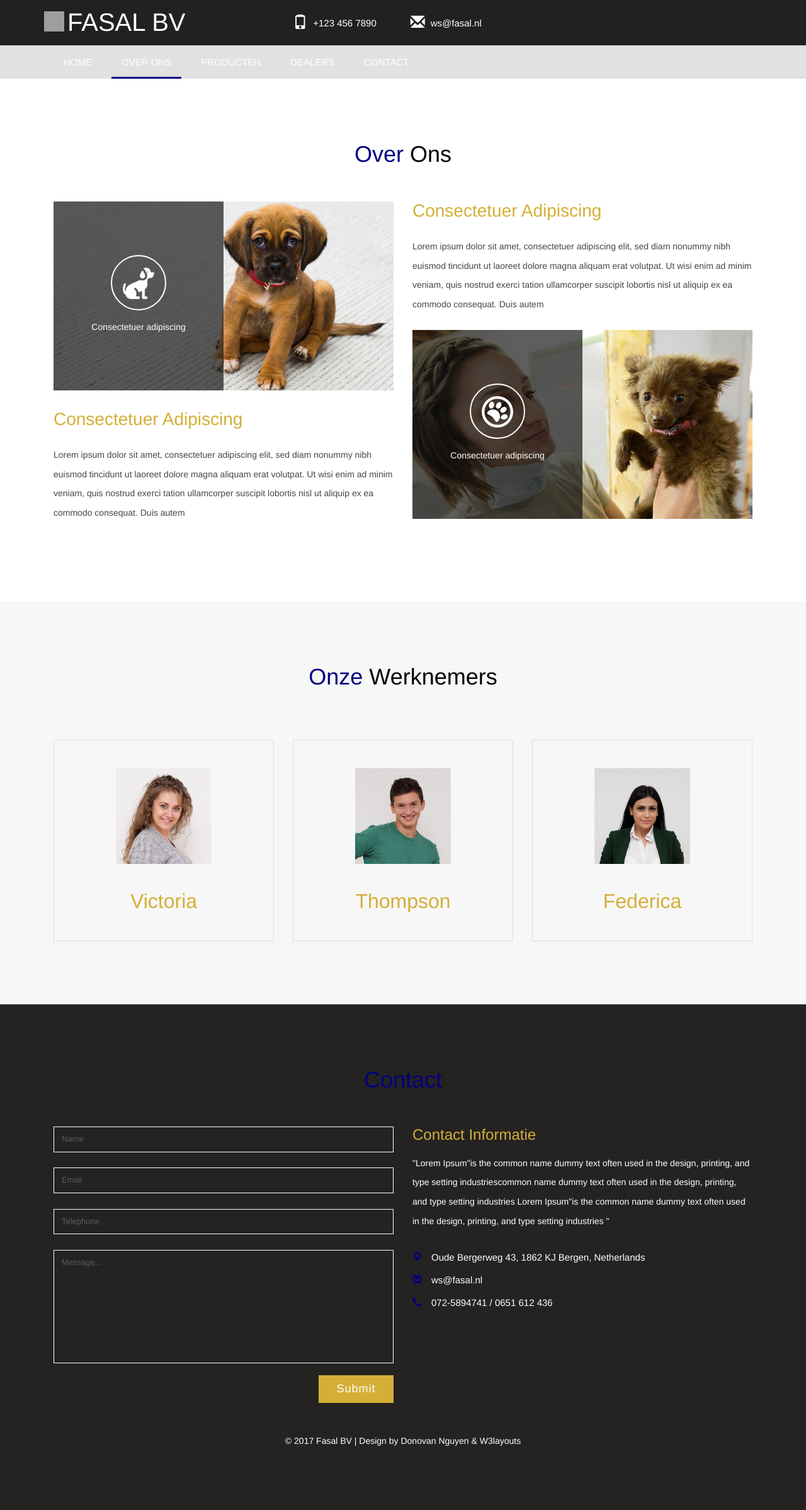
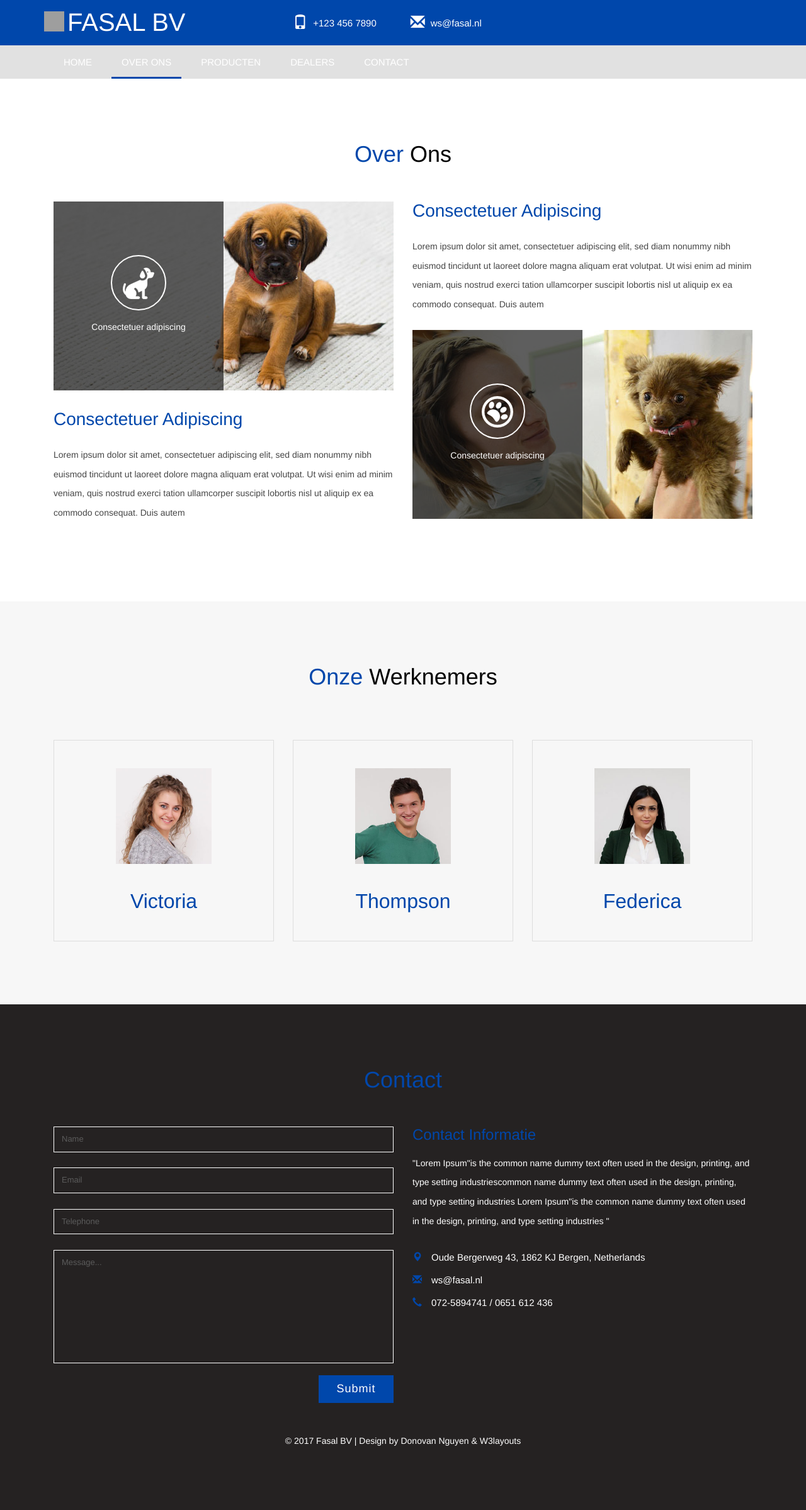
Before and after one commit to mrnicedonovan/mrnicedonovan.github.io, a PHP site: page /about.html in a window 1280 px wide. Shown: the whole page at 63% size. Run offline with PHP 8.4, Linux system fonts and the light colour scheme; grey boxes are pictures that could not be loaded.

Commit message:
Updated CSS

```diff
--- a/web/css/galleryeffect.css
+++ b/web/css/galleryeffect.css
@@ -62,7 +62,7 @@
 	padding: 0px;
 	z-index: 99;
 	text-align: center;
-	background: rgba(203, 157, 45, 0.90);
+	background: rgba(0, 0, 128, 0.90);
 
 }
 .lb-overlay > div{
--- a/web/css/style.css
+++ b/web/css/style.css
@@ -78,7 +78,7 @@ body a:hover{
 }
 .header {
     padding: 14px 0;
-    background: #212121;
+    background: #0047ab;
 }
 .header-middle{
 	float:left;
@@ -200,7 +200,7 @@ body a:hover{
 	position: absolute;
 	z-index: 2;
 	overflow: hidden;
-	color: navy;
+	color: #0047ab;
 	white-space: nowrap;
 	width: 0%;
 	-webkit-transition: width 0.4s 0.3s;
@@ -297,12 +297,12 @@ body a:hover{
 	transition: transform 0.4s cubic-bezier(0.22, 0.61, 0.36, 1);
 }
 .menu--shylock .menu__link::before {
-    background: navy;
+    background: #0047ab;
 	-webkit-transition-delay: 0.4s;
 	transition-delay: 0.4s;
 }
 .menu--shylock .menu__link::after {
-    background: navy;
+    background: #0047ab;
 }
 a.menu__link {
     color: #fff !important;
@@ -676,7 +676,7 @@ top: 9%;
 h3.title{
 	text-align:center;
 	font-size:36px;
-	color:navy;
+	color: #0047ab;
 	margin-bottom:55px;
 }
 h3.title span{
@@ -1258,10 +1258,10 @@ background: url(../images/themes1.png) no-repeat -0px -0px;
 	transition:.5s all;
 }
 .contact-list li a:hover{
-	color:#0cbbc8;
+	color:#0047ab;
 }
 .contact-list li span{
-	color:navy;
+	color: #0047ab;
 	left: -1em;
 }
 .contact-right form {
@@ -1305,7 +1305,7 @@ background: url(../images/themes1.png) no-repeat -0px -0px;
     color: #fff;
     letter-spacing: 1px;
     outline: none;
-    background:#D4AF37;
+    background:#0047ab;
     transition: 0.5s all ease;
     -webkit-transition: 0.5s all ease;
     -moz-transition: 0.5s all ease;
@@ -1413,7 +1413,7 @@ p.copy-right a:hover{
     opacity: 1;
 }
 .contact-left h2 {
-    color: #D4AF37;
+    color: #0047ab;
     margin-bottom: 16px;
     font-size: 24px;
 }
@@ -1425,7 +1425,7 @@ p.copy-right a:hover{
 
 
 .col-bottom h4{
-    color: #D4AF37;
+    color: #0047ab;
     font-size: 28px;
 }
 .col-bottom p {
@@ -1501,7 +1501,7 @@ p.copy-right a:hover{
     top: 57px;
     -webkit-transition: all 600ms cubic-bezier(0.68, -0.55, 0.265, 1.55);
     transition: all 600ms cubic-bezier(0.68, -0.55, 0.265, 1.55);
-    color: #D4AF37;
+    color: #0047ab;
     font-size: 32px;
 }
 .bott-img .description {
```
Also changed, not shown: other parts of web/css/style.css (+23 -23 lines).
